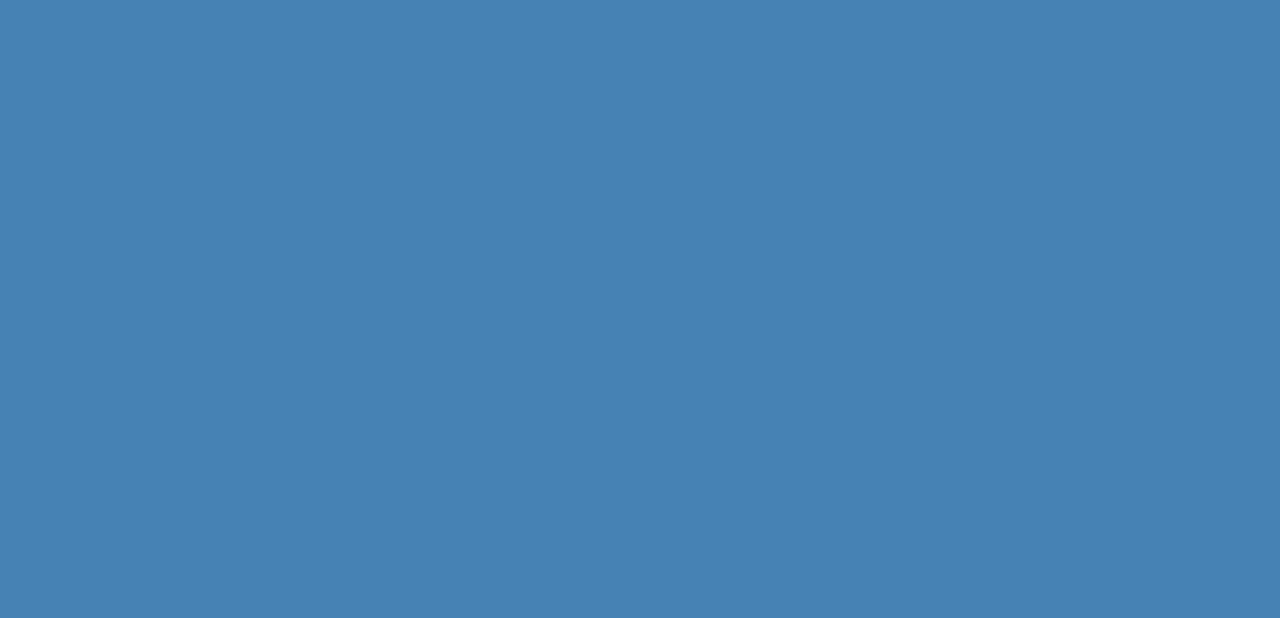
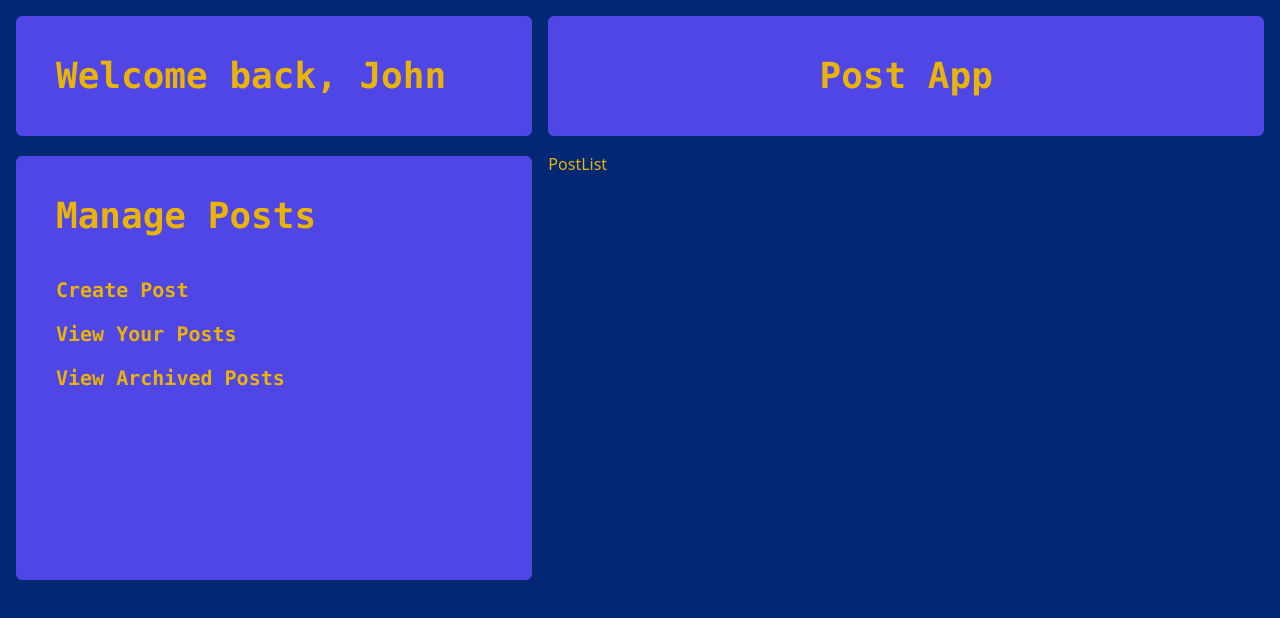
Before and after one commit to gabrielruggie/Post-App, a React (Create React App) app in the folder frontend/: page /dashboard in a window 1280 px wide. Before the commit this address had no page. Shown: the top 618 px of the page. Built offline with nearby package versions, Linux system fonts and the light colour scheme.

Commit message:
Designed user dashboard

```diff
--- a/frontend/src/App.css
+++ b/frontend/src/App.css
@@ -2,5 +2,5 @@
 @tailwind components;
 @tailwind utilities;
 body {
-    background-color:steelblue
+    background-color:#022873
   }
--- a/frontend/src/App.js
+++ b/frontend/src/App.js
@@ -2,10 +2,6 @@ import './App.css';
 import { Link } from "react-router-dom";
 
 function App() {
-
-  function changeBackgroundColor () {
-    document.querySelector('body').style.backgroundColor = "black";
-  }
 
   return (
     <div className="App w-full">
--- a/frontend/src/index.js
+++ b/frontend/src/index.js
@@ -6,6 +6,7 @@ import App from './App';
 import Login from './routes/Login';
 import Register from './routes/Register';
 import About from './routes/About';
+import Dashboard from './routes/Dashboard';
 
 const root = ReactDOM.createRoot(document.getElementById('root'));
 root.render(
@@ -15,6 +16,7 @@ root.render(
       <Route path="login" element={<Login />}/>
       <Route path="register" element={<Register />}/>
       <Route path="about-us" element={<About />}/>
+      <Route path="dashboard" element={<Dashboard />}/>
     </Routes>
   </BrowserRouter>
 );
--- /dev/null
+++ b/frontend/src/routes/Dashboard.jsx
@@ -0,0 +1,50 @@
+import React, {useEffect} from 'react';
+import { Link } from "react-router-dom";
+
+// Authentication should be good because we will need to use a get method to retrieve posts and thats where we will
+// catch any unchecked users
+// Should be the same for the other links here as well
+export default function Dashboard() {
+
+    // This is how you change the background color from page to page
+    // Will need to add to every element since it makes change permanent
+    // useEffect(
+    //     () => {
+    //         document.querySelector('body').style.backgroundColor = "#022873";
+    //     }
+    // )
+
+  return (
+    <div className='grid grid-rows-3 grid-flow-col gap-4 m-4'>
+        <div className='row-span-5 space-y-5'>
+            <div
+            className='text-yellow-500 font-mono font-bold text-4xl p-10 rounded-md bg-indigo-600
+            hover:bg-indigo-500'
+            >
+                Welcome back, John
+            </div>
+
+            <div
+            className='text-yellow-500 font-mono font-bold bg-indigo-600 p-10 rounded-md h-full space-y-10
+            hover:bg-indigo-500'
+            >
+                <span className='text-4xl'>Manage Posts</span>
+                <ul className='space-y-4 text-xl'>
+                    <li className=''><Link to="/">Create Post</Link></li>
+                    <li><Link to="/">View Your Posts</Link></li>
+                    <li><Link to="/">View Archived Posts</Link></li>
+                </ul>
+            </div>
+        </div>
+
+        <div
+        className='col-span-10 font-mono font-bold p-10
+        bg-indigo-600 rounded-md text-4xl text-center text-yellow-500
+        hover:bg-indigo-500'
+        >
+            Post App
+        </div>
+        <div className='row-span-2 text-yellow-500'>PostList</div>
+    </div>
+  )
+}
```
